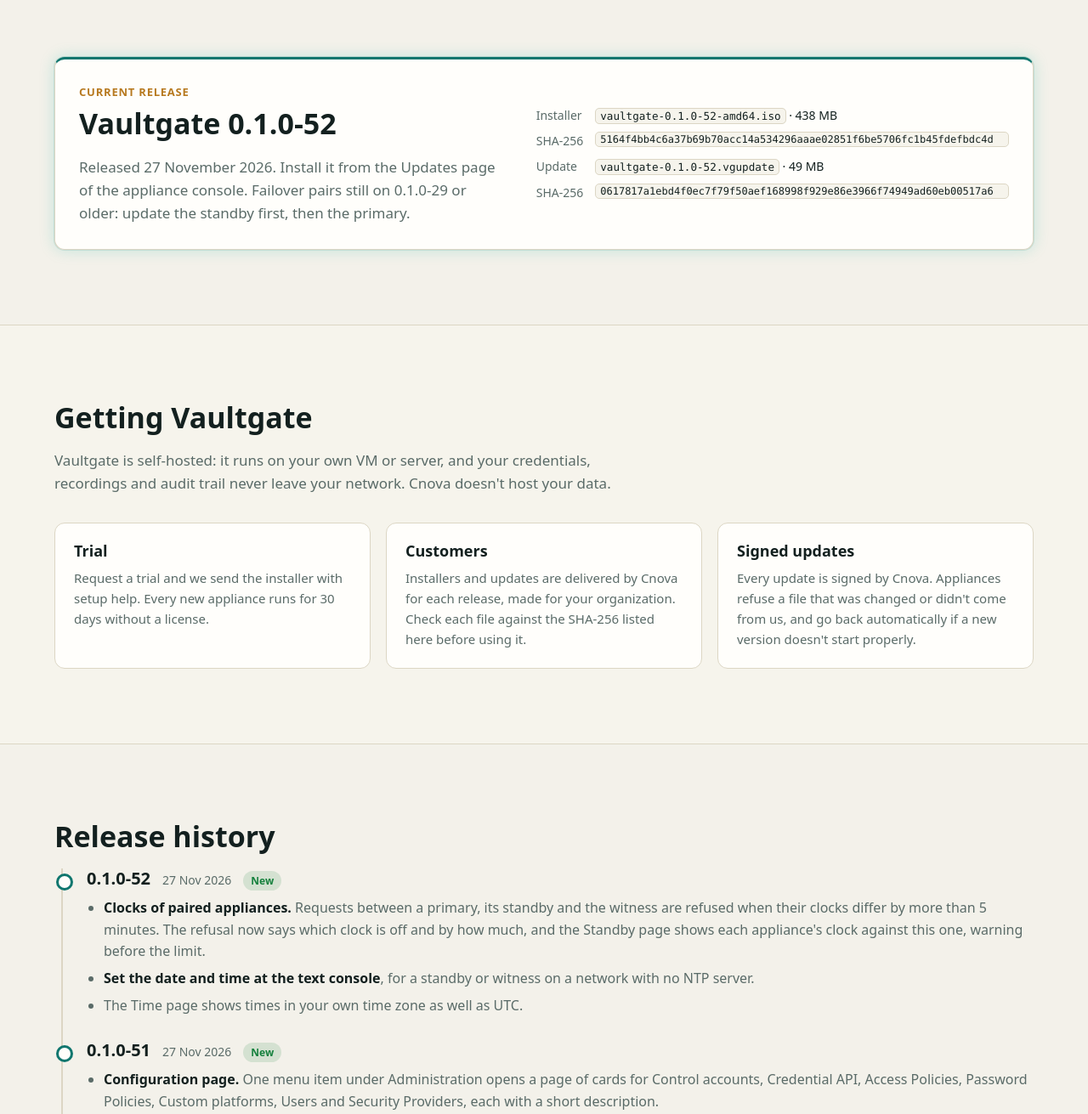
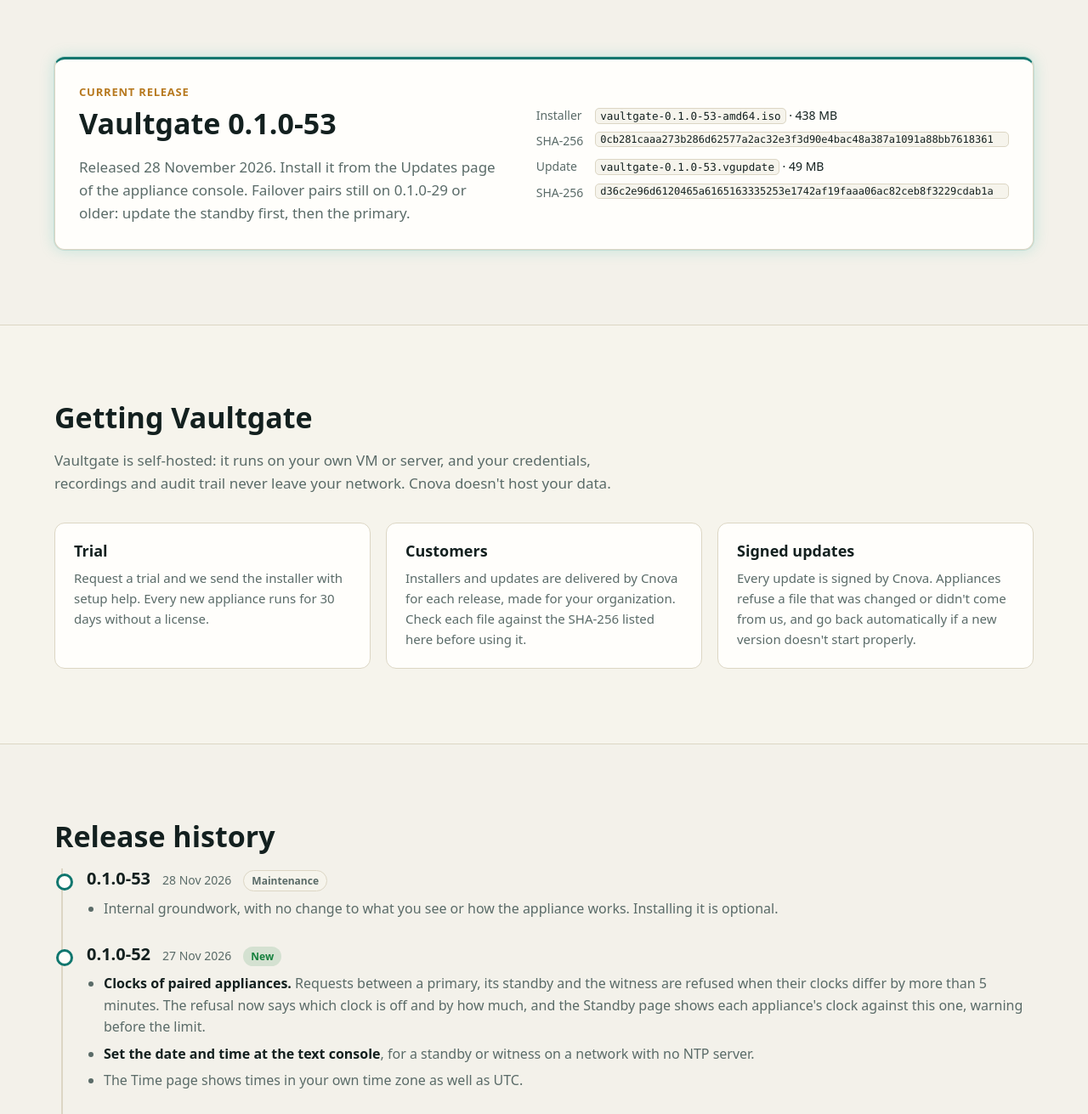
Before and after one commit to Sai-Teja86/cnova-site, a plain HTML site: page releases.html in a window 1280 px wide. Shown: the part 500-1811 px from the top of the page at 85% size. Drawn offline with Linux system fonts and the light colour scheme.

Commit message:
Releases: Vaultgate 0.1.0-53

```diff
--- a/releases.html
+++ b/releases.html
@@ -34,14 +34,14 @@
     <div class="rel-current">
       <div>
         <p class="rel-tag">Current release</p>
-        <h2>Vaultgate 0.1.0-52</h2>
-        <p class="sub">Released 27 November 2026. Install it from the Updates page of the appliance console. Failover pairs still on 0.1.0-29 or older: update the standby first, then the primary.</p>
+        <h2>Vaultgate 0.1.0-53</h2>
+        <p class="sub">Released 28 November 2026. Install it from the Updates page of the appliance console. Failover pairs still on 0.1.0-29 or older: update the standby first, then the primary.</p>
       </div>
       <dl class="rel-files">
-        <dt>Installer</dt><dd><code>vaultgate-0.1.0-52-amd64.iso</code> · 438 MB</dd>
-        <dt>SHA-256</dt><dd><code class="hash">5164f4bb4c6a37b69b70acc14a534296aaae02851f6be5706fc1b45fdefbdc4d</code></dd>
-        <dt>Update</dt><dd><code>vaultgate-0.1.0-52.vgupdate</code> · 49 MB</dd>
-        <dt>SHA-256</dt><dd><code class="hash">0617817a1ebd4f0ec7f79f50aef168998f929e86e3966f74949ad60eb00517a6</code></dd>
+        <dt>Installer</dt><dd><code>vaultgate-0.1.0-53-amd64.iso</code> · 438 MB</dd>
+        <dt>SHA-256</dt><dd><code class="hash">0cb281caaa273b286d62577a2ac32e3f3d90e4bac48a387a1091a88bb7618361</code></dd>
+        <dt>Update</dt><dd><code>vaultgate-0.1.0-53.vgupdate</code> · 49 MB</dd>
+        <dt>SHA-256</dt><dd><code class="hash">d36c2e96d6120465a6165163335253e1742af19faaa06ac82ceb8f3229cdab1a</code></dd>
       </dl>
     </div>
   </div>
@@ -63,6 +63,11 @@
   <div class="wrap">
     <h2>Release history</h2>
     <div class="rel-list">
+
+      <article class="rel"><header><h3>0.1.0-53</h3><time datetime="2026-11-28">28 Nov 2026</time><span class="pill">Maintenance</span></header>
+        <ul>
+          <li>Internal groundwork, with no change to what you see or how the appliance works. Installing it is optional.</li>
+        </ul></article>
 
       <article class="rel"><header><h3>0.1.0-52</h3><time datetime="2026-11-27">27 Nov 2026</time><span class="pill ok">New</span></header>
         <ul>
```
